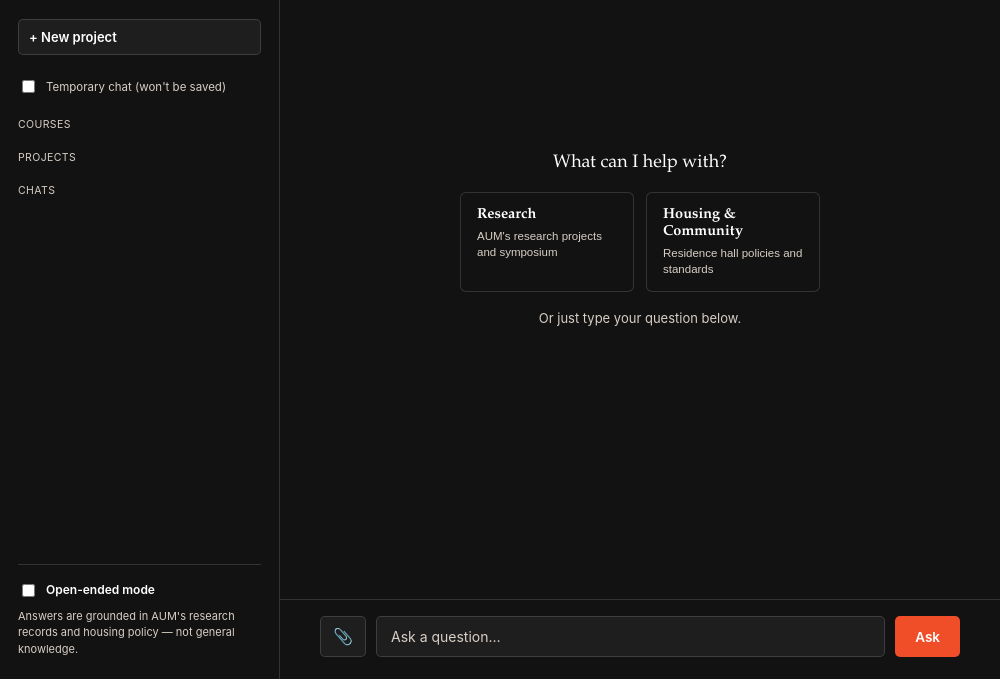
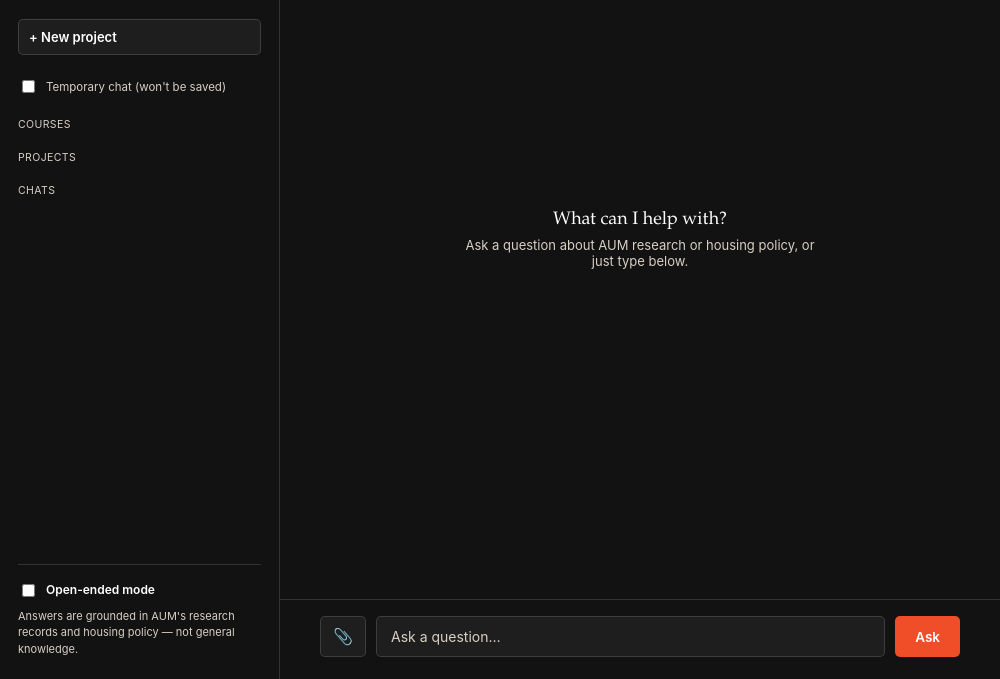
Before and after one commit to DShivaram01/AUM_ChatBot, an Electron app: page desktop/client/index.html in a window 1000 px wide. Shown: the part 121-800 px from the top of the page. Drawn offline with Linux system fonts and the light colour scheme; no server answers.

Commit message:
Remove the Research/Housing topic-card buttons; fix the mode-stuck bug they caused
Clicking either card set a module-level currentTopic to an explicit
value ("cos" or "housing") that was never reset except by starting or
switching chats. Every later message in that same chat then sent that
explicit topic to the server, which honors an explicit topic
unconditionally (server/api_server.py's _resolve_topic) -- so one
click permanently skipped auto-routing for the rest of the chat,
rejecting or misrouting any query belonging to a different mode.

Removed the cards (index.html, the duplicate EMPTY_STATE_HTML template
in renderer.js, their CSS) and currentTopic itself, since it can now
never be anything but "auto". Routing is always "auto" unless the user
explicitly opts into Open-ended mode via the existing toggle.

Co-Authored-By: Claude Sonnet 5 <noreply@anthropic.com>
Claude-Session: https://claude.ai/code/session_012xVu1EDiFtnB7PbuQkY9tA

```diff
--- a/desktop/client/index.html
+++ b/desktop/client/index.html
@@ -68,17 +68,7 @@
         <div id="messages" class="messages">
           <div class="empty-state">
             <p class="empty-title">What can I help with?</p>
-            <div class="topic-cards">
-              <button class="topic-card" data-topic="cos">
-                <span class="topic-card-title">Research</span>
-                <span class="topic-card-sub">AUM's research projects and symposium</span>
-              </button>
-              <button class="topic-card" data-topic="housing">
-                <span class="topic-card-title">Housing &amp; Community</span>
-                <span class="topic-card-sub">Residence hall policies and standards</span>
-              </button>
-            </div>
-            <p class="empty-sub">Or just type your question below.</p>
+            <p class="empty-sub">Ask a question about AUM research or housing policy, or just type below.</p>
           </div>
         </div>
 
--- a/desktop/client/renderer.js
+++ b/desktop/client/renderer.js
@@ -47,7 +47,6 @@ const MAX_ATTACHED_DOCUMENTS = 5;
 let pendingFeedback = null;
 
 let serverUrl = 'http://localhost:8000';
-let currentTopic = 'auto';
 
 // Saved chats only -- temporary chats are never added to this array, so they
 // never get persisted and never show up in the sidebar list, matching
@@ -56,20 +55,16 @@ let chats = [];
 let projects = [];
 let activeChat = null;
 
+// Topic-card buttons (Research / Housing) used to live here, pinning a
+// module-level currentTopic to an explicit value for the rest of the chat.
+// Every later message in that chat then skipped auto-routing entirely and
+// got rejected or misrouted if it belonged to a different mode. Removed
+// along with currentTopic itself -- routing is now always "auto" unless
+// the user explicitly opts into Open-ended mode (see the fetch body below).
 const EMPTY_STATE_HTML = `
   <div class="empty-state">
     <p class="empty-title">What can I help with?</p>
-    <div class="topic-cards">
-      <button class="topic-card" data-topic="cos">
-        <span class="topic-card-title">Research</span>
-        <span class="topic-card-sub">AUM's research projects and symposium</span>
-      </button>
-      <button class="topic-card" data-topic="housing">
-        <span class="topic-card-title">Housing &amp; Community</span>
-        <span class="topic-card-sub">Residence hall policies and standards</span>
-      </button>
-    </div>
-    <p class="empty-sub">Or just type your question below.</p>
+    <p class="empty-sub">Ask a question about AUM research or housing policy, or just type below.</p>
   </div>
 `;
 
@@ -143,7 +138,6 @@ function startNewChat() {
     documentIds: [],
     attachedDocuments: [],
   };
-  currentTopic = 'auto';
   renderActiveChatMessages();
   renderChatList();
   renderAttachmentRow();
@@ -156,7 +150,6 @@ function switchToChat(id) {
   activeChat = found;
   if (!activeChat.documentIds) activeChat.documentIds = [];
   if (!activeChat.attachedDocuments) activeChat.attachedDocuments = [];
-  currentTopic = 'auto';
   renderActiveChatMessages();
   renderChatList();
   renderAttachmentRow();
@@ -560,27 +553,12 @@ function appendChatRow(container, chatObj) {
 
 document.addEventListener('click', () => closeChatMenus());
 
-// ---------- Topic cards (empty state) ----------
-
-function wireTopicCards() {
-  document.querySelectorAll('.topic-card').forEach((btn) => {
-    btn.addEventListener('click', () => {
-      // Choosing an AUM source card is an explicit grounded-mode choice.
-      openEndedToggle.checked = false;
-      updateModeHint();
-      currentTopic = btn.dataset.topic;
-      questionInput.focus();
-    });
-  });
-}
-
 // ---------- Message rendering ----------
 
 function renderActiveChatMessages() {
   messagesEl.innerHTML = '';
   if (!activeChat || activeChat.messages.length === 0) {
     messagesEl.innerHTML = EMPTY_STATE_HTML;
-    wireTopicCards();
     return;
   }
   activeChat.messages.forEach((m) => {
@@ -814,7 +792,7 @@ composer.addEventListener('submit', async (e) => {
       // GENERAL is explicit and only selected through the visible opt-in toggle.
       body: JSON.stringify({
         question,
-        topic: openEndedToggle.checked ? 'general' : currentTopic,
+        topic: openEndedToggle.checked ? 'general' : 'auto',
         session_id: activeChat.id,
         // An attached document always wins server-side (see api_server.py
         // _resolve_topic), so this is sent regardless of the mode toggle.
--- a/desktop/client/styles.css
+++ b/desktop/client/styles.css
@@ -401,38 +401,6 @@ body {
   margin: 0;
 }
 
-.topic-cards {
-  display: flex;
-  gap: 12px;
-  margin: 18px 0;
-}
-
-.topic-card {
-  flex: 1;
-  text-align: left;
-  padding: 14px 16px;
-  border: 1px solid var(--hairline);
-  border-radius: 6px;
-  background: var(--panel);
-  color: var(--ink);
-  cursor: pointer;
-  display: flex;
-  flex-direction: column;
-  gap: 4px;
-}
-.topic-card:hover { border-color: var(--accent); }
-
-.topic-card-title {
-  font-family: var(--serif);
-  font-size: 14.5px;
-  font-weight: 600;
-}
-.topic-card-sub {
-  font-size: 11.5px;
-  color: var(--ink-soft);
-  line-height: 1.4;
-}
-
 /* index-card style message */
 .card {
   max-width: 640px;
```
